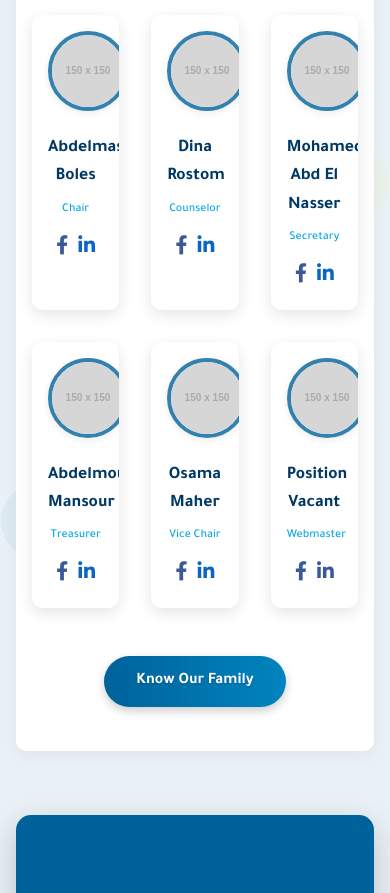
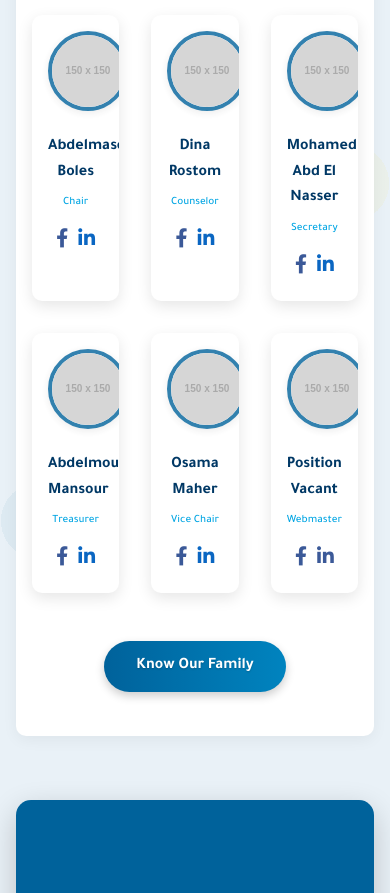
Before and after one commit to Minal0p/IEEE-ET5, a plain HTML site: page index.html in a window 390 px wide. Shown: the part 2180-3073 px from the top of the page. Drawn offline with Linux system fonts and the light colour scheme; placeholder pictures from the web are drawn by us.

Commit message:
Update index.html

```diff
--- a/index.html
+++ b/index.html
@@ -1096,11 +1096,11 @@
             }
 
             .member-card h3 {
-                font-size: 1.1rem; /* Adjusted font size for name to be smaller */
+                font-size: 1rem; /* Further adjusted font size for name to be smaller */
             }
 
             .member-role {
-                font-size: 0.75rem; /* Adjusted font size for role to be smaller */
+                font-size: 0.7rem; /* Further adjusted font size for role to be smaller */
             }
 
             .member-social-links {
```
